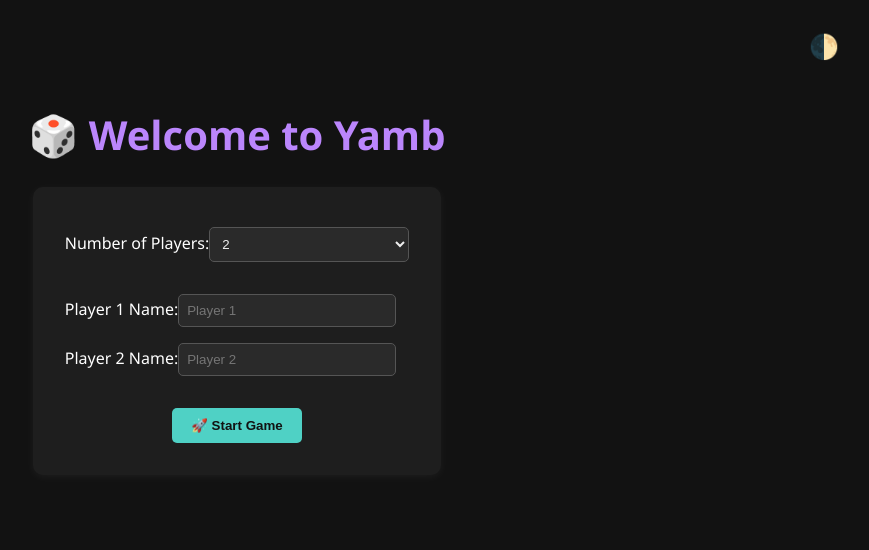
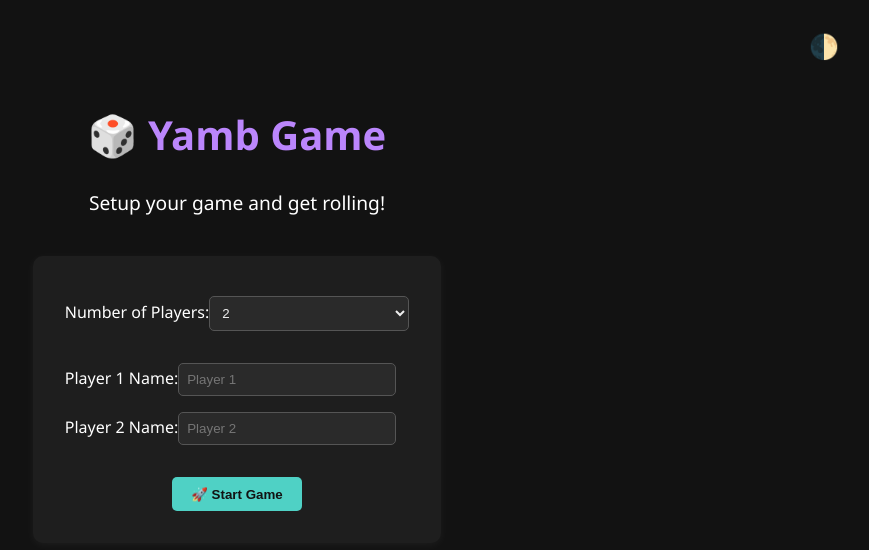
Before and after one commit to matejjj27/yamb-game, a React (Vite) app: page / in a window 1280 px wide. Shown: the top 550 px of the page, without its empty margins (403-1272 px from the left). Built offline with nearby package versions, Linux system fonts and the light colour scheme.

Commit message:
add subtitle to landing page

```diff
--- a/src/components/LandingPage.tsx
+++ b/src/components/LandingPage.tsx
@@ -43,7 +43,10 @@ const LandingPage: React.FC = () => {
 
   return (
     <div className="landing-container">
-      <h1 className="landing-title">🎲 Welcome to Yamb</h1>
+      <header className="landing-header">
+        <h1 className="landing-title">🎲 Yamb Game</h1>
+        <p className="landing-subtitle">Setup your game and get rolling!</p>
+      </header>
       <div className="form-section">
         <label className="form-label">
           Number of Players:
--- a/src/styles/App.css
+++ b/src/styles/App.css
@@ -279,7 +279,20 @@ body.dark .primary:hover:not(:disabled) {
 
 .landing-title {
   font-size: 2.5rem;
-  margin-bottom: 1.6rem;
+  margin-bottom: 0.5rem;
+}
+
+.landing-subtitle {
+  font-size: 1.2rem;
+  margin-bottom: 0.5rem;
+}
+
+.landing-header {
+  display: flex;
+  flex-direction: column;
+  justify-content: center;
+  align-items: center;
+  margin-bottom: 1rem;
 }
 
 .form-section {
```
